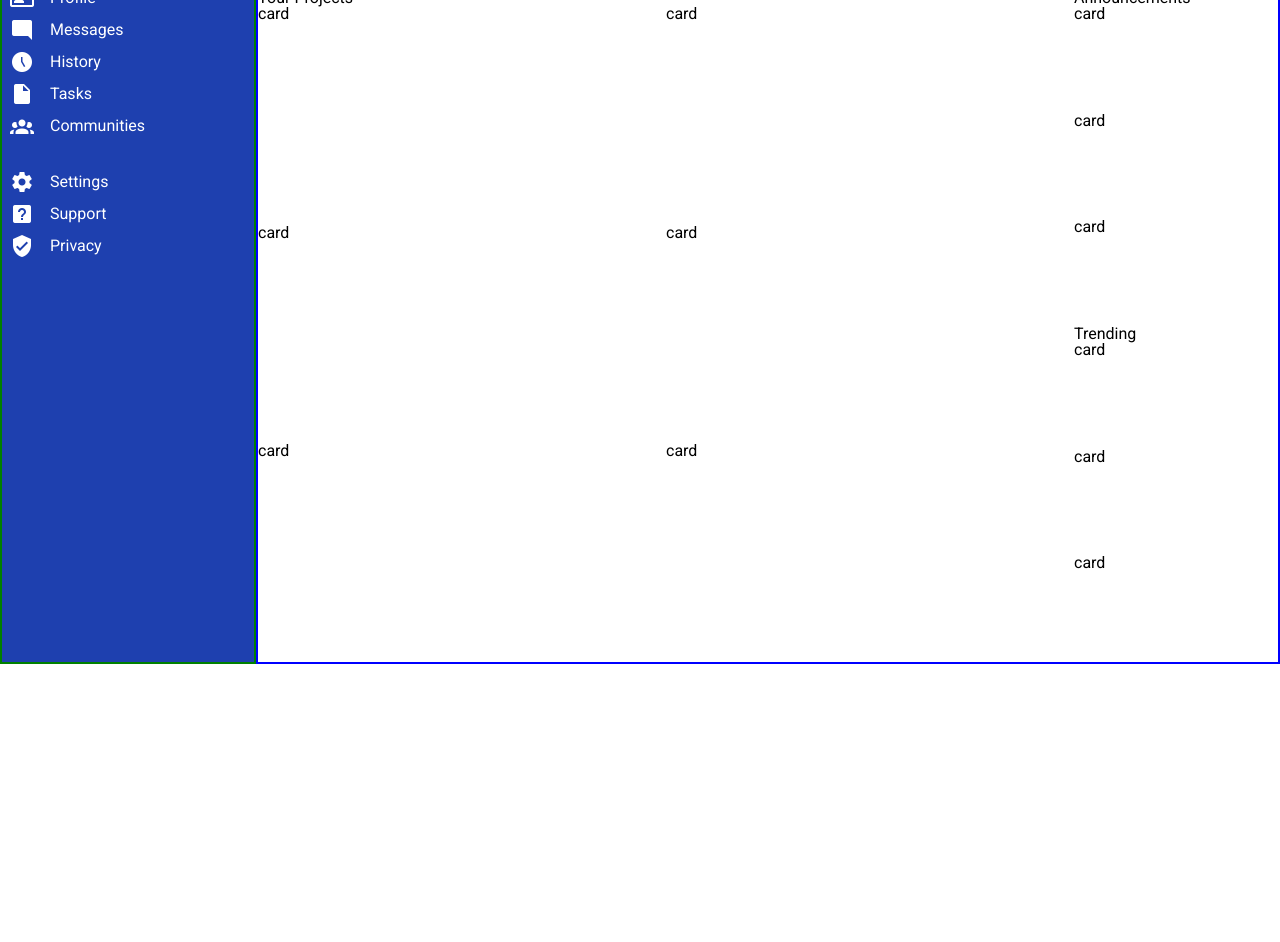
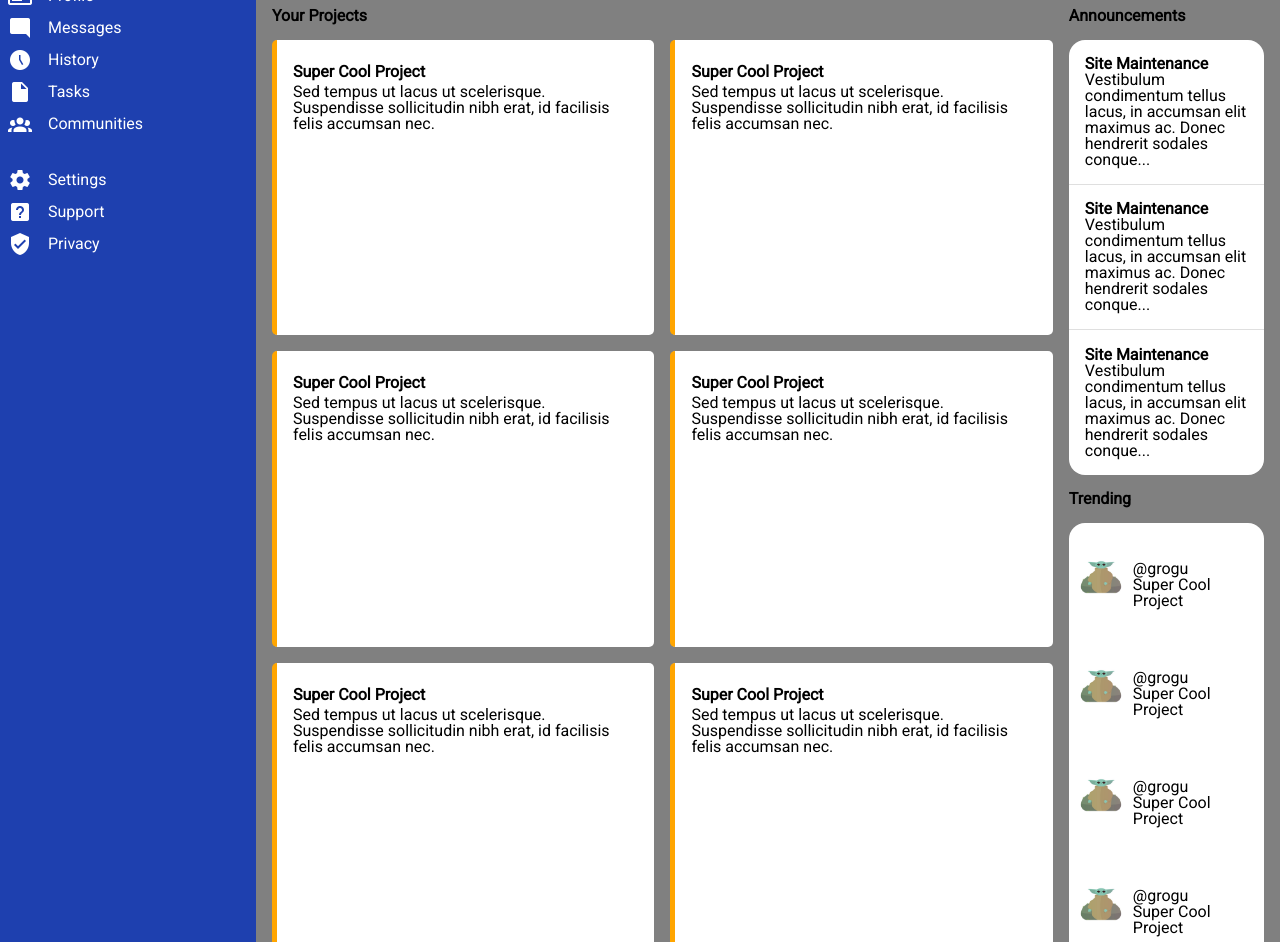
Before and after one commit to user-1290/admin-dashboard, a plain HTML site: page index.html in a window 1280 px wide. Shown: the part 136-1078 px from the top of the page. Before the commit the page ends 800 px from the top, so only its background shows below. Drawn offline with Linux system fonts and the light colour scheme.

Commit message:
Finish layout

```diff
--- a/index.html
+++ b/index.html
@@ -85,24 +85,72 @@
   <main>
     <div class="projects">
       <h2 class="projects-title">Your Projects</h2>
-      <div class="card">card</div>
-      <div class="card">card</div>
-      <div class="card">card</div>
-      <div class="card">card</div>
-      <div class="card">card</div>
-      <div class="card">card</div>
+      <div class="card">
+        <h2>Super Cool Project</h2>
+        <p>Sed tempus ut lacus ut scelerisque. Suspendisse sollicitudin nibh erat, id facilisis felis accumsan nec.</p>
+      </div>
+      <div class="card">
+        <h2>Super Cool Project</h2>
+        <p>Sed tempus ut lacus ut scelerisque. Suspendisse sollicitudin nibh erat, id facilisis felis accumsan nec.</p>
+      </div>
+      <div class="card">
+        <h2>Super Cool Project</h2>
+        <p>Sed tempus ut lacus ut scelerisque. Suspendisse sollicitudin nibh erat, id facilisis felis accumsan nec.</p>
+      </div>
+      <div class="card">
+        <h2>Super Cool Project</h2>
+        <p>Sed tempus ut lacus ut scelerisque. Suspendisse sollicitudin nibh erat, id facilisis felis accumsan nec.</p>
+      </div>
+      <div class="card">
+        <h2>Super Cool Project</h2>
+        <p>Sed tempus ut lacus ut scelerisque. Suspendisse sollicitudin nibh erat, id facilisis felis accumsan nec.</p>
+      </div>
+      <div class="card">
+        <h2>Super Cool Project</h2>
+        <p>Sed tempus ut lacus ut scelerisque. Suspendisse sollicitudin nibh erat, id facilisis felis accumsan nec.</p>
+      </div>
     </div>
-    <div class="announcements">
+      <div class="announcements">
       <h2>Announcements</h2>
-      <div class="card">card</div>
-      <div class="card">card</div>
-      <div class="card">card</div>
+      <div class="announcements-cards">
+        <div class="card">
+          <h2>Site Maintenance</h2>
+          <p>Vestibulum condimentum tellus lacus, in accumsan elit maximus ac. Donec hendrerit sodales conque...</p>
+        </div>
+        <div class="card">
+          <h2>Site Maintenance</h2>
+          <p>Vestibulum condimentum tellus lacus, in accumsan elit maximus ac. Donec hendrerit sodales conque...</p>
+        </div>
+        <div class="card">
+          <h2>Site Maintenance</h2>
+          <p>Vestibulum condimentum tellus lacus, in accumsan elit maximus ac. Donec hendrerit sodales conque...</p>
+        </div>
+      </div>
     </div>
     <div class="trending">
       <h2>Trending</h2>
-      <div class="card">card</div>
-      <div class="card">card</div>
-      <div class="card">card</div>
+      <div class="trending-cards">
+        <div class="card">
+          <img src="./icons/grogu.jpg" alt="account icon" class="accounticon">
+          <h3>@grogu</h3>
+          <p>Super Cool Project</p>
+        </div>
+        <div class="card">
+          <img src="./icons/grogu.jpg" alt="account icon" class="accounticon">
+          <h3>@grogu</h3>
+          <p>Super Cool Project</p>
+        </div>
+        <div class="card">
+          <img src="./icons/grogu.jpg" alt="account icon" class="accounticon">
+          <h3>@grogu</h3>
+          <p>Super Cool Project</p>
+        </div>
+        <div class="card">
+          <img src="./icons/grogu.jpg" alt="account icon" class="accounticon">
+          <h3>@grogu</h3>
+          <p>Super Cool Project</p>
+        </div>
+      </div>
     </div>
   </main>
 </body>
--- a/style.css
+++ b/style.css
@@ -4,7 +4,7 @@
   font-family: 'Roboto', sans-serif;
 }
 
-* {
+/* * {
   box-sizing: border-box;
 }
 
@@ -26,7 +26,7 @@ main {
 
 .bot {
   border: 2px solid purple;
-}
+} */
 
 body {
   height: 100vh;
@@ -39,6 +39,7 @@ body {
 .header {
   display: grid;
   grid-template-rows: 1fr 1fr;
+  padding: 0.5rem 1rem;
 }
 
 .sidebar {
@@ -91,6 +92,7 @@ main {
   display: grid;
   grid-template-columns: 4fr 1fr;
   grid-template-rows: 1fr 1fr;
+  gap: 1rem;
 }
 
 .projects {
@@ -99,17 +101,23 @@ main {
   display: grid;
   grid-template-columns: 1fr 1fr;
   grid-template-rows: min-content repeat(3, 1fr);
+  gap: 1rem;
 }
 
 .projects-title {
   grid-column: 1 / -1;
 }
 
-.announcements, .trending {
+.announcements {
   display: grid;
-  grid-template-rows: min-content repeat(3, 1fr);
+  grid-template-rows: min-content 1fr;
+  /* align-items: center; */
 }
 
+.trending {
+  display: grid;
+  grid-template-rows: min-content 1fr;
+}
 
 /* Design */
 .sidebar {
@@ -184,3 +192,79 @@ main {
   align-self: start;
   font-weight: bold;
 }
+
+.trending .card {
+  display: grid;
+  grid-template-columns: min-content 1fr;
+  grid-template-rows: 1fr 1fr;
+  align-items: center;
+}
+
+.trending .card .accounticon {
+  height: 3rem;
+  grid-row: 1 / -1;
+}
+
+.trending .card h3 {
+  align-self: end;
+}
+
+.trending .card p {
+  align-self: start;
+}
+
+main {
+  background-color: gray;
+  padding: 1rem;
+  padding-bottom: 1.5rem;
+}
+
+main h2 {
+  font-weight: bold;
+}
+
+.projects .card {
+  background-color: white;
+  border-radius: 5px;
+  border-left: 5px solid orange;
+  padding: 1.5rem 1rem;
+}
+
+.projects .card h2 {
+  margin-bottom: 0.25rem;
+}
+
+.announcements, .trending {
+  gap: 1rem;
+}
+
+.announcements-cards {
+  display: grid;
+  grid-template-rows: repeat(3, 1fr);
+
+  background-color: white;
+  border-radius: 1rem;
+}
+
+.announcements-cards h2 {
+  font-weight: 600;
+}
+
+.announcements-cards .card:not(:last-of-type) {
+  border-bottom: 1px solid hsl(0, 0%, 50%, 25%);
+}
+
+.announcements .card{
+  padding: 1rem;
+  display: flex;
+  flex-direction: column;
+  justify-content: center;
+}
+
+.trending-cards {
+  display: grid;
+  grid-template-rows: repeat(4, 1fr);
+
+  background-color: white;
+  border-radius: 1rem;
+}
```
